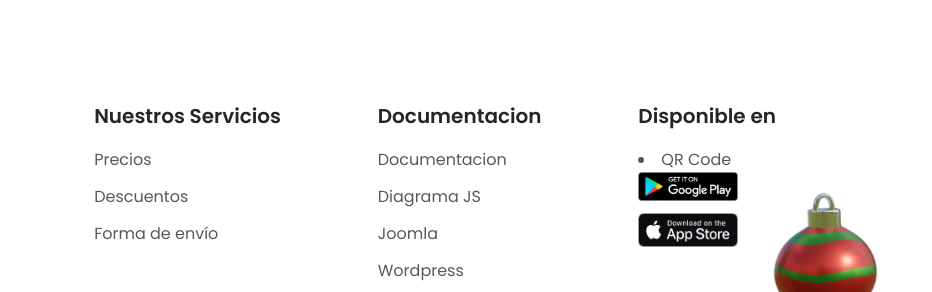
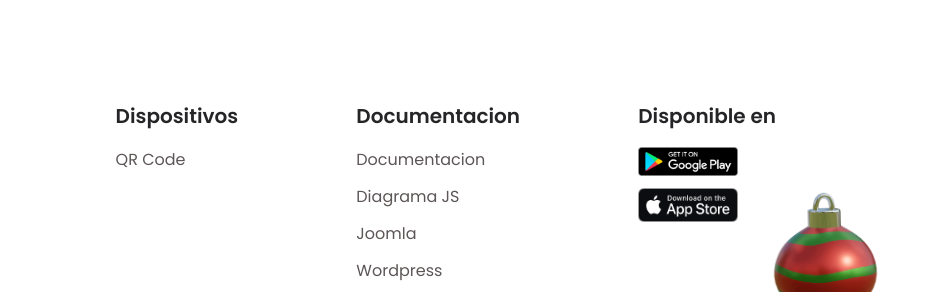
Before and after one commit to LBM17/LBM17.github.io, a plain HTML site: page index.html in a window 1280 px wide. Shown: the part 5909-6201 px from the top of the page, 348-1280 px from the left. Drawn offline with nearby package versions, Linux system fonts and the light colour scheme.

Commit message:
Reformas

```diff
--- a/index.html
+++ b/index.html
@@ -478,17 +478,11 @@
                 </div>
 
                 <div>
-                    <h3 class="footer__title">Nuestros Servicios</h3>
+                    <h3 class="footer__title">Dispositivos</h3>
 
                     <ul class="footer__links">
                         <li>
-                            <a href="#" class="footer__link">Precios</a>
-                        </li>
-                        <li>
-                            <a href="#" class="footer__link">Descuentos</a>
-                        </li>
-                        <li>
-                            <a href="#" class="footer__link">Forma de envío</a>
+                            <a href="assets\img\XmasSuper.png" class="footer__link" target="_blank">QR Code</a>
                         </li>
                     </ul>
                 </div>
@@ -501,7 +495,7 @@
                             <a href="assets\docs\Supermercado_documentacion.pdf" class="footer__link" target="_blank">Documentacion</a>
                         </li>
                         <li>
-                            <a href="assets\docs\super_Diagram.pdf" class="footer__link" target="_blank">Diagrama JS</a>
+                            <a href="assets\img\diagrama.png" class="footer__link" target="_blank">Diagrama JS</a>
                         </li>
                         <li>
                             <a href="assets\docs\Joomla_Luisa_Blanco.pdf" class="footer__link" target="_blank">Joomla</a>
@@ -517,9 +511,6 @@
 
                 <div>
                     <h3 class="footer__title">Disponible en</h3>
-                    <li>
-                        <a href="assets\img\XmasSuper.png" class="footer__link" target="_blank">QR Code</a>
-                    </li>
                     <div class="footer__aviables">
                         <img src="assets/img/bedimcode/aviable1.png" alt="" class="footer__aviable-img">
                         <img src="assets/img/bedimcode/aviable2.png" alt="" class="footer__aviable-img">
```
Also changed, not shown: assets/img/diagrama.png (added).
